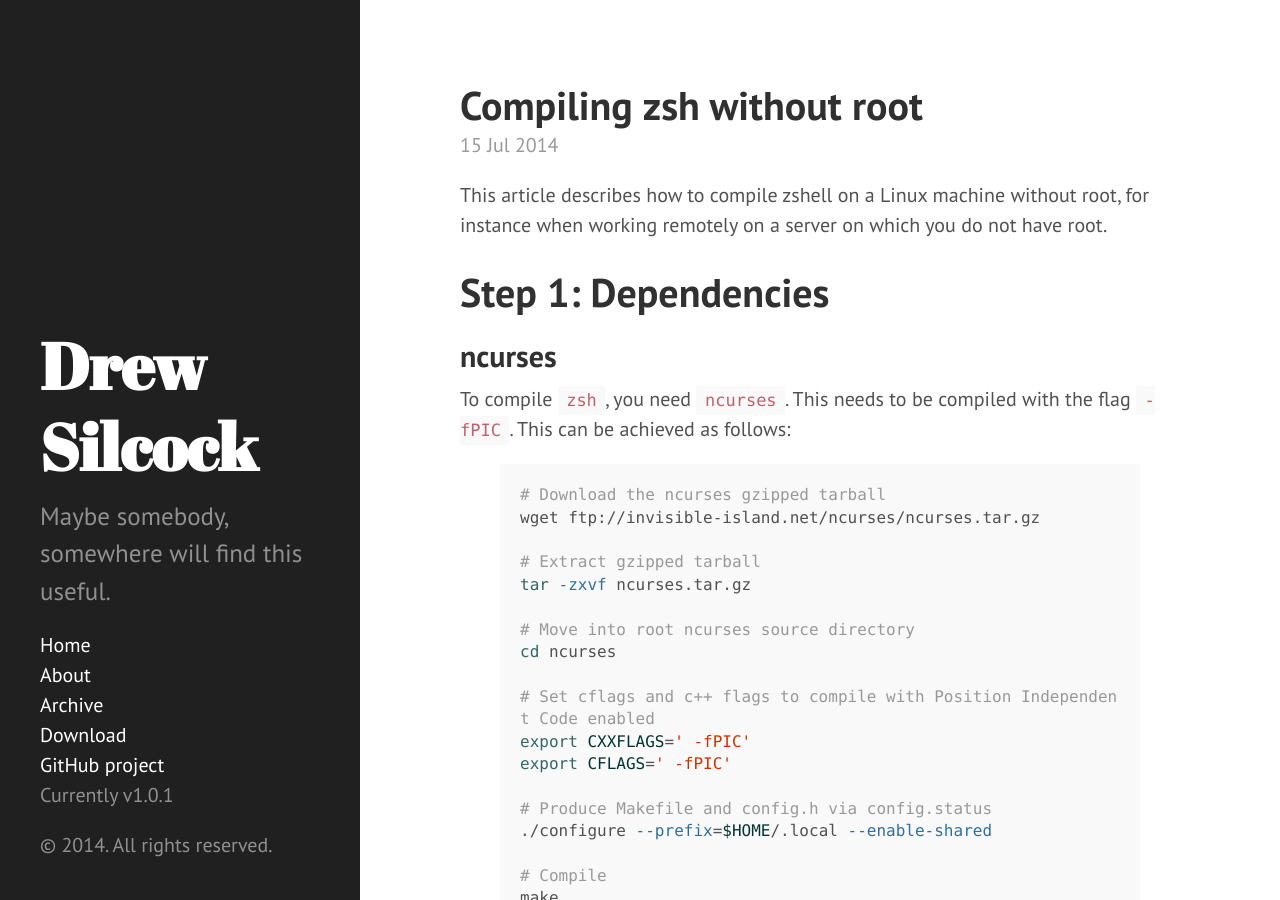
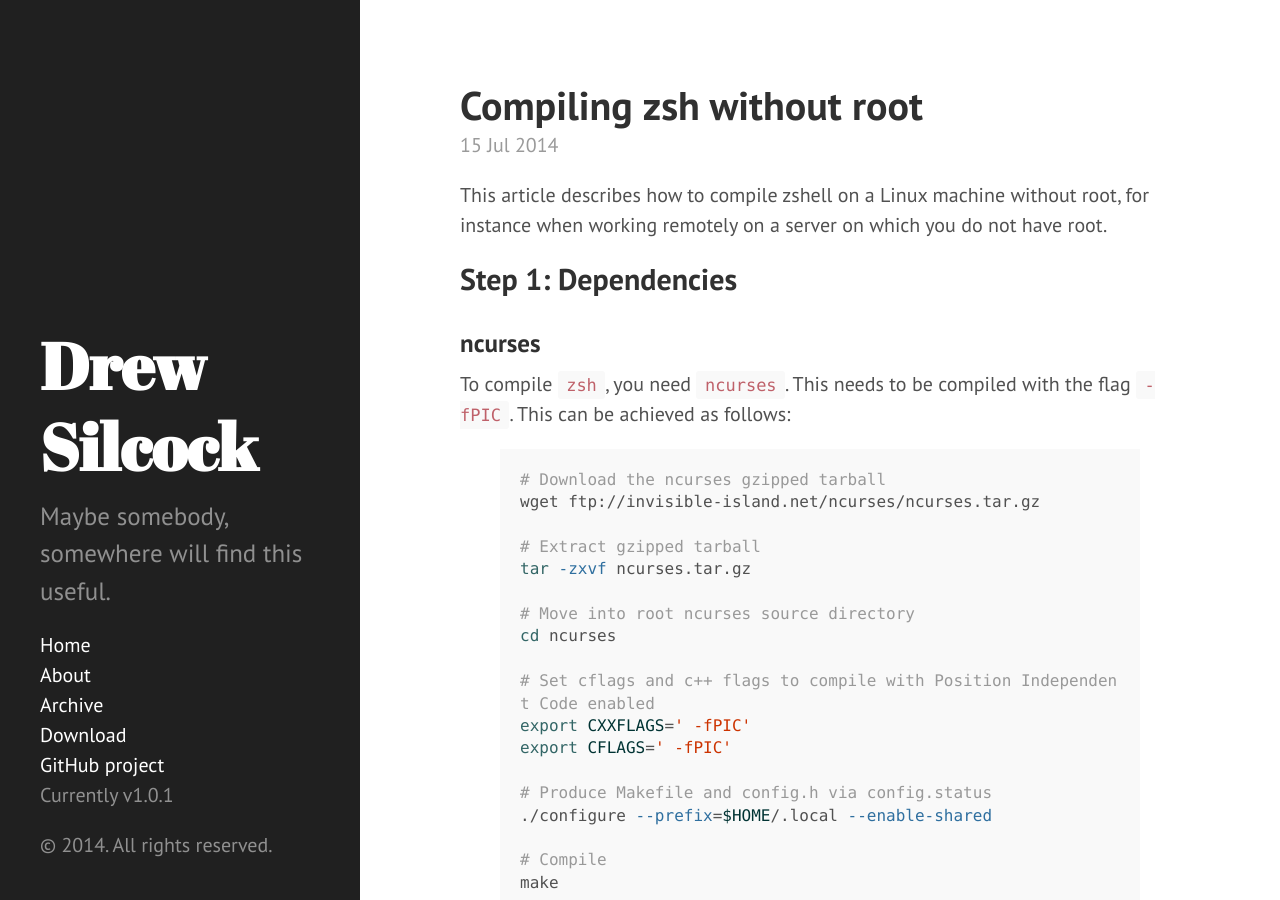
Before and after one commit to drewsilcock/drewsilcock.github.io, a Jekyll site: the page built from _posts/2014-07-15-compiling-zsh.md, in a window 1280 px wide and 900 px high. Built offline with Jekyll 4.4.1, drawn with Linux system fonts in a browser that asks for light colours; Markdown is read by kramdown in place of the engine named in the settings.

Commit message:
Make headlines one factor smaller

```diff
--- a/_posts/2014-07-15-compiling-zsh.md
+++ b/_posts/2014-07-15-compiling-zsh.md
@@ -5,9 +5,9 @@ title: Compiling zsh without root
 
 This article describes how to compile zshell on a Linux machine without root, for instance when working remotely on a server on which you do not have root.
 
-# Step 1: Dependencies
+## Step 1: Dependencies
 
-## ncurses
+### ncurses
 To compile `zsh`, you need `ncurses`. This needs to be compiled with the flag `-fPIC`. This can be achieved as follows:
 
 {% highlight bash %}
@@ -51,7 +51,7 @@ make install
 
 Note that the `--enable-shared` configure flag ensures that libtool builds shared libraries for ncurses, needed for `zsh` later on.
 
-## icmake
+### icmake
 
 Now, this may be all you need, but if you don't have it installed, you also need the documentation builder `yodl`, which in turn needs `icmake`. If these are installed already, you can skip straight ahead to Part 2.
 
@@ -92,7 +92,7 @@ Now, technically, this will compile all the files you actually need in `tmp`, bu
 
 If you then want to clear up the temporary compiled files, delete the directory `tmp` with `rm -rf tmp`.
 
-# yodl
+### yodl
 
 Now to move onto yodl. Again, we need to specify that we want to install locally by putting `BASE = "/home/as1423/.local" at the start of the function `setLocations()` located at the end of `INSTALL.im', so that the function looks like:
 
@@ -144,7 +144,7 @@ Now we're ready to actually install yodl:
 
 Note that the `/` designates that we are installing with respect to the root of our filesystem. This is fine, though, because we've already specified in `INSTALL.im` that we want everything to be installed locally into `$HOME/.local$. Now `yodl` should be successfully installed.
 
-# Step 2: Tell environment where ncurses is
+## Step 2: Tell environment where ncurses is
 Before compiling `zsh`, you need to tell your environment where your newly compiled files are (if you haven't already). This can be achieved with:
 
 {% highlight bash %}
@@ -156,7 +156,7 @@ export CFLAGS=-I$INSTALL_PATH/include
 export CPPFLAGS="-I$INSTALL_PATH/include" LDFLAGS="-L$INSTALL_PATH/lib"
 {% endhighlight %}
 
-# Step 3: Compiling `zsh`
+## Step 3: Compiling `zsh`
 
 Now, we're finally ready to move onto compiling `zsh`:
 
@@ -186,7 +186,7 @@ make
 make install
 {% endhighlight %}
 
-# Step 4: Enjoy `zsh`!
+## Step 4: Enjoy `zsh`!
 After these steps have been completed, zsh should be ready and compiled to use in your ~/.local/bin folder. If you like `zsh`, you'll love `ohmyzsh`. This can be installed by:
 
 {% highlight bash %}
@@ -213,7 +213,7 @@ chsh -s $HOME/.local/bin/zsh
 
 Now sit back and enjoy your effortless tab completion, directory movement and integrated git information.
 
-# Troubleshooting
+## Troubleshooting
 
 If, when installing `zsh`, either `make` or `make install` fail despite all other programs being compiled and present, you may need to run `make realclean` to remove ALL compiled files, and start the compilation from `autoheader`. This sometimes happens if you run `./configure` before installing `yodl`, meaning the `config.h` and `Makefile` files have been built without knowledge of `yodl` and need to be purged.
 
@@ -229,7 +229,7 @@ See `config.log' for more details.
 
 Then this means that you haven't got the `ncurses` library in your library path. You can add it to your environment by re-running the commands in Part 2, in particular the final command exporting `CPPFLAGS` and `LDFLAGS`.
 
-# References
+## References
 
 <a href="https://unix.stackexchange.com/questions/123597/building-zsh-without-admin-priv-no-terminal-handling-library-found">This stackoverflow post</a>
 
```
Also changed, not shown: _posts/2014-07-15-personal-cheatsheet.md (+3 -3 lines).
